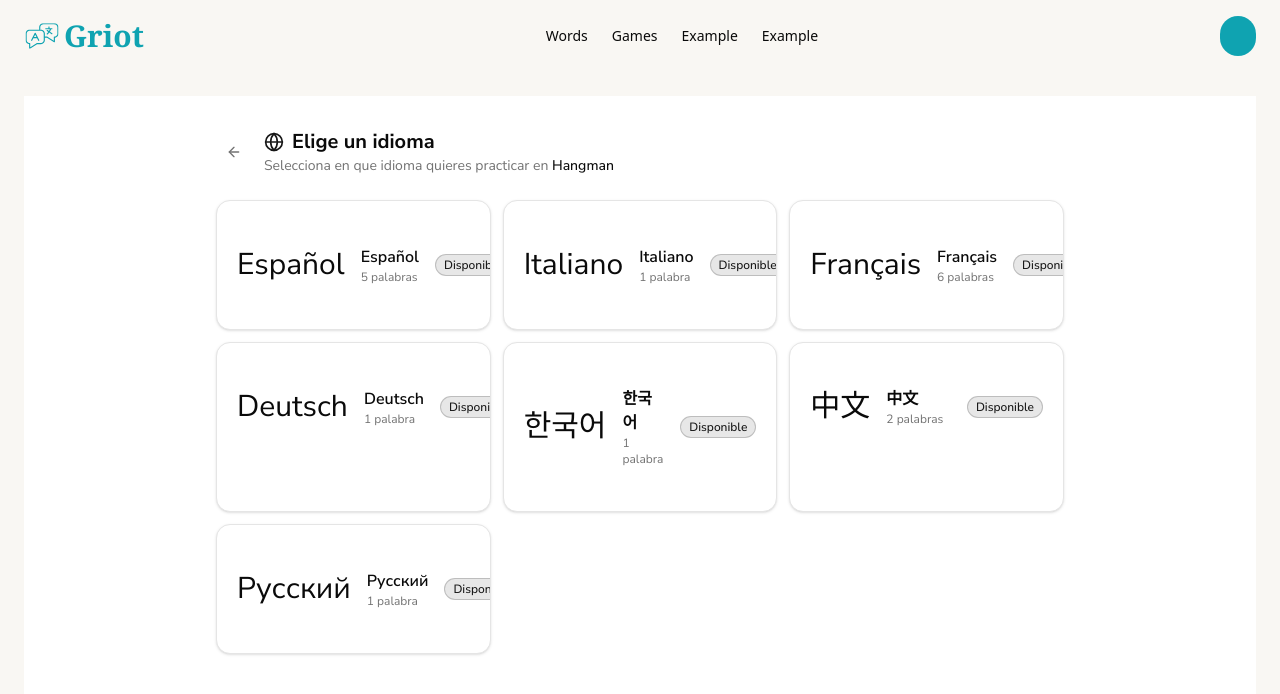
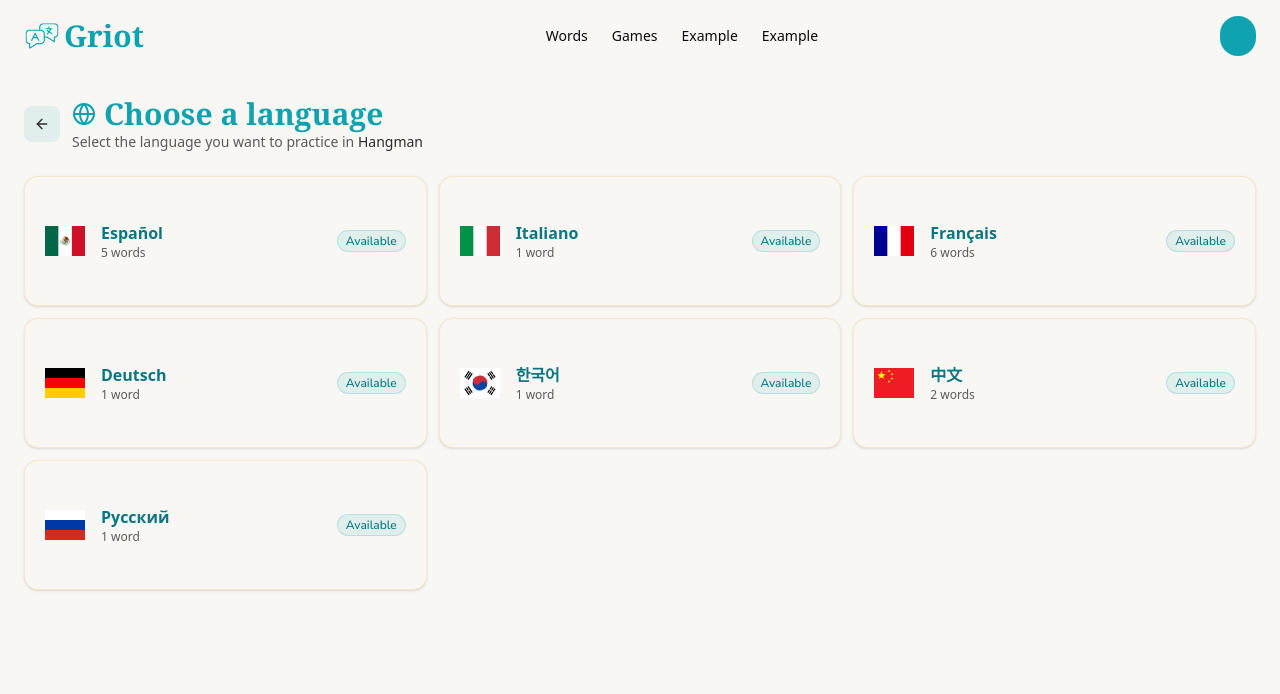
Before and after one commit to BenelIT/griot-frontend, a Next.js app: page /games in a window 1280 px wide. Both pictures are taken after a click on the button 224 px from the left and 308 px from the top of the page. Shown: the top 694 px of the page. Built offline with nearby package versions, Linux system fonts and the light colour scheme.

Commit message:
feat: update game components with improved styling and layout; remove unused color properties

```diff
--- a/app/(word)/games/page.tsx
+++ b/app/(word)/games/page.tsx
@@ -136,8 +136,7 @@ export default function JuegosPage() {
   // --- Step: Language selection ---
   if (step === "language" && selectedGame) {
     return (
-      <div className="min-h-screen bg-background">
-        <main className="mx-auto max-w-4xl px-6 py-8">
+      <div className="min-h-screen bg-griot-cream mx-auto ">
         <LanguageSelector
           words={eligibleWords}
           gameTitle={selectedGame.title}
@@ -145,7 +144,6 @@ export default function JuegosPage() {
           onSelect={handleSelectLanguage}
           onBack={handleBackToMenu}
         />
-        </main>
       </div>
     );
   }
@@ -168,29 +166,21 @@ export default function JuegosPage() {
           return (
             <Card
               key={game.id}
-              className={`group relative overflow-hidden border-border bg-card transition-all ${
+              className={`group relative overflow-hidden border border-griot-sand/50 bg-griot-cream transition-all ${
                 hasEnough
-                  ? "cursor-pointer hover:border-primary/50 hover:shadow-lg hover:shadow-primary/5"
+                  ? "cursor-pointer hover:border-griot-teal/50 hover:shadow-primary/10 transition-all hover:shadow-xl hover:scale-[1.02]"
                   : "opacity-50"
               }`}
               onClick={() => hasEnough && handleSelectGame(game.id)}
               role={hasEnough ? "button" : undefined}
               tabIndex={hasEnough ? 0 : undefined}
-              onKeyDown={(e) => {
-                if (hasEnough && (e.key === "Enter" || e.key === " ")) {
-                  e.preventDefault();
-                  handleSelectGame(game.id);
-                }
-              }}
             >
-              <div
-                className={`absolute inset-0 bg-gradient-to-br ${game.color} opacity-0 transition-opacity group-hover:opacity-100`}
-              />
               <CardContent className="relative flex flex-col gap-4 p-6">
                 <div className="flex items-start justify-between">
-                  <div className="flex h-11 w-11 items-center justify-center rounded-xl bg-secondary">
-                    <game.icon className="h-5 w-5 text-foreground" />
+                  <div className="flex h-11 w-11 items-center justify-center rounded-xl bg-griot-teal/10">
+                    <game.icon className="h-5 w-5 text-griot-teal" />
                   </div>
+
                   <Badge
                     variant="outline"
                     className={`text-[10px] font-semibold uppercase tracking-wider ${difficultyColors[game.difficulty]}`}
@@ -198,17 +188,18 @@ export default function JuegosPage() {
                     {game.difficulty}
                   </Badge>
                 </div>
+
                 <div>
-                  <h3 className="text-base font-semibold text-card-foreground">
+                  <h3 className="text-base font-semibold text-griot-teal font-serif">
                     {game.title}
                   </h3>
-                  <p className="mt-1.5 text-sm leading-relaxed text-muted-foreground">
+                  <p className="mt-1.5 text-sm leading-relaxed text-griot-gray font-sans">
                     {game.description}
                   </p>
                 </div>
                 {!hasEnough && (
                   <p className="text-xs text-destructive">
-                    Necesitas al menos {game.minWords} palabras
+                    You need at least {game.minWords} words.
                   </p>
                 )}
               </CardContent>
--- a/components/games/LanguageSelector.tsx
+++ b/components/games/LanguageSelector.tsx
@@ -45,19 +45,21 @@ export function LanguageSelector({
           variant="ghost"
           size="icon"
           onClick={onBack}
-          className="h-9 w-9 text-muted-foreground hover:text-foreground"
+          className="h-8 w-8 sm:h-9 sm:w-9 text-griot-dark hover:text-griot-teal bg-griot-teal/10 hover:bg-griot-teal/20"
         >
-          <ArrowLeft className="h-4 w-4" />
-          <span className="sr-only">Volver</span>
+          <ArrowLeft className="h-5 w-5" />
         </Button>
+
         <div>
-          <h2 className="flex items-center gap-2 text-xl font-bold text-foreground">
-            <Globe className="h-5 w-5 text-primary" />
-            Elige un idioma
+          <h2 className="flex items-center gap-2 text-xl sm:text-3xl font-bold text-griot-teal font-serif">
+            <Globe className="h-5 w-5 sm:h-6 sm:w-6 text-griot-teal" />
+            Choose a language
           </h2>
-          <p className="text-sm text-muted-foreground">
-            Selecciona en que idioma quieres practicar en{" "}
-            <span className="font-medium text-foreground">{gameTitle}</span>
+          <p className="text-xs sm:text-sm text-griot-gray font-sans">
+            Select the language you want to practice in{" "}
+            <span className="font-medium text-griot-dark font-sans">
+              {gameTitle}
+            </span>
           </p>
         </div>
       </div>
@@ -66,43 +68,36 @@ export function LanguageSelector({
         {availableLanguages.map((lang) => (
           <Card
             key={lang.code}
-            className={`group relative overflow-hidden border-border bg-card transition-all ${
+            className={`group relative overflow-hidden border border-griot-sand/50 bg-griot-cream transition-all ${
               lang.hasEnough
-                ? "cursor-pointer hover:border-primary/50 hover:shadow-lg hover:shadow-primary/5"
+                ? "cursor-pointer hover:border-griot-teal/50 transition-all hover:shadow-xl hover:scale-[1.02] hover:shadow-primary/5"
                 : "opacity-40"
             }`}
             onClick={() => lang.hasEnough && onSelect(lang.code)}
             role={lang.hasEnough ? "button" : undefined}
             tabIndex={lang.hasEnough ? 0 : undefined}
-            onKeyDown={(e) => {
-              if (lang.hasEnough && (e.key === "Enter" || e.key === " ")) {
-                e.preventDefault();
-                onSelect(lang.code);
-              }
-            }}
           >
             <CardContent className="flex items-center gap-4 p-5">
               <span className="text-3xl" role="img" aria-label={lang.label}>
-                <span>{lang?.label}</span>
+                <span className={`fi fi-${lang.countryCode}`} />
               </span>
               <div className="flex-1">
-                <p className="font-semibold text-card-foreground">
+                <p className="font-semibold text-griot-teal-dark font-sans">
                   {lang.label}
                 </p>
-                <p className="text-xs text-muted-foreground">
-                  {lang.wordCount}{" "}
-                  {lang.wordCount === 1 ? "palabra" : "palabras"}
+                <p className="text-xs text-griot-gray font-sans">
+                  {lang.wordCount} {lang.wordCount === 1 ? "word" : "words"}
                 </p>
               </div>
               {lang.hasEnough ? (
                 <Badge
                   variant="secondary"
-                  className="bg-primary/10 text-primary border-primary/20 text-xs"
+                  className="bg-griot-teal/10 text-griot-teal-dark border-griot-teal/20 text-xs"
                 >
-                  Disponible
+                  Available
                 </Badge>
               ) : (
-                <Badge variant="secondary" className="text-xs">
+                <Badge variant="secondary" className="text-xs bg-griot-gray/20">
                   Min. {minWords}
                 </Badge>
               )}
@@ -110,18 +105,6 @@ export function LanguageSelector({
           </Card>
         ))}
       </div>
-
-      {availableLanguages.length === 0 && (
-        <Card className="border-border bg-card">
-          <CardContent className="flex flex-col items-center gap-3 py-12">
-            <Globe className="h-10 w-10 text-muted-foreground" />
-            <p className="text-sm text-muted-foreground">
-              No tienes palabras con traducciones todavia. Agrega algunas desde
-              el dashboard.
-            </p>
-          </CardContent>
-        </Card>
-      )}
     </div>
   );
 }
--- a/components/words/AddWordForm.tsx
+++ b/components/words/AddWordForm.tsx
@@ -45,7 +45,10 @@ export const AddWordForm = () => {
               />
 
               <Select>
-                <SelectTrigger className="w-full sm:w-45 border border-griot-sand/50 bg-griot-cream text-griot-dark focus-visible:ring-griot-teal">
+                <SelectTrigger
+                  className="w-full sm:w-45 border border-griot-sand/50 bg-griot-cream text-griot-dark
+                focus-visible:ring-griot-teal cursor-pointer"
+                >
                   <SelectValue placeholder="Language" />
                 </SelectTrigger>
                 <SelectContent className="bg-griot-cream">
--- a/config/games.ts
+++ b/config/games.ts
@@ -11,7 +11,6 @@ export const GAMES: GameDef[] = [
     icon: Skull,
     minWords: 1,
     difficulty: "Medium",
-    color: "from-emerald-500/20 to-emerald-500/5",
   },
   {
     id: "multiple-choice",
@@ -21,7 +20,6 @@ export const GAMES: GameDef[] = [
     icon: LayoutGrid,
     minWords: 4,
     difficulty: "Easy",
-    color: "from-sky-500/20 to-sky-500/5",
   },
   {
     id: "scramble",
@@ -31,7 +29,6 @@ export const GAMES: GameDef[] = [
     icon: Shuffle,
     minWords: 1,
     difficulty: "Medium",
-    color: "from-amber-500/20 to-amber-500/5",
   },
   {
     id: "speed-round",
@@ -41,7 +38,6 @@ export const GAMES: GameDef[] = [
     icon: Timer,
     minWords: 3,
     difficulty: "Hard",
-    color: "from-rose-500/20 to-rose-500/5",
   },
   {
     id: "memory-match",
@@ -51,6 +47,5 @@ export const GAMES: GameDef[] = [
     icon: Layers,
     minWords: 4,
     difficulty: "Easy",
-    color: "from-violet-500/20 to-violet-500/5",
   },
 ];
--- a/interfaces/games.interface.ts
+++ b/interfaces/games.interface.ts
@@ -7,5 +7,4 @@ export interface GameDef {
   icon: LucideIcon;
   minWords: number;
   difficulty: "Easy" | "Medium" | "Hard";
-  color: string;
 }
```
Lines whose indentation alone changed are shown as unchanged.
